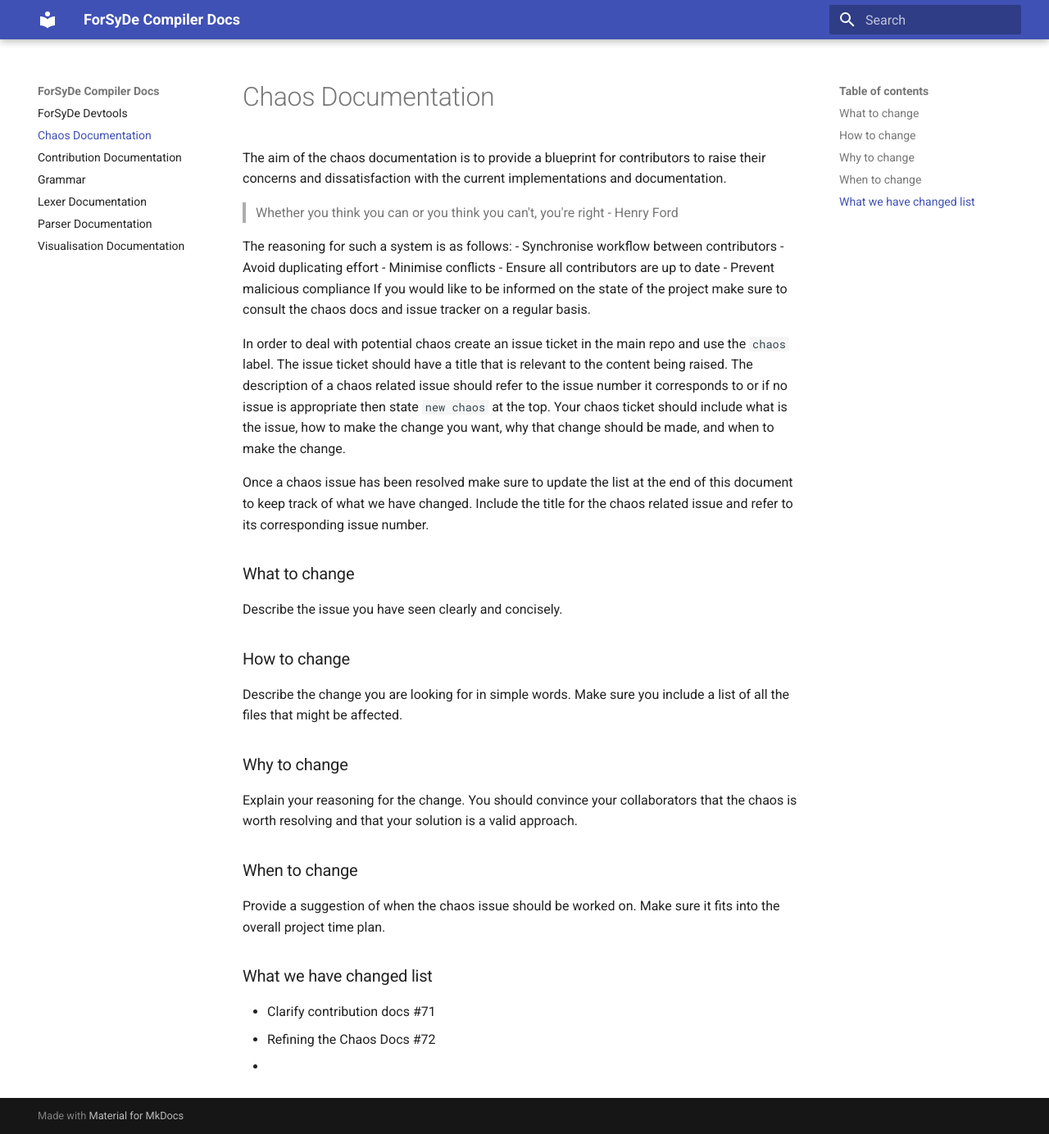
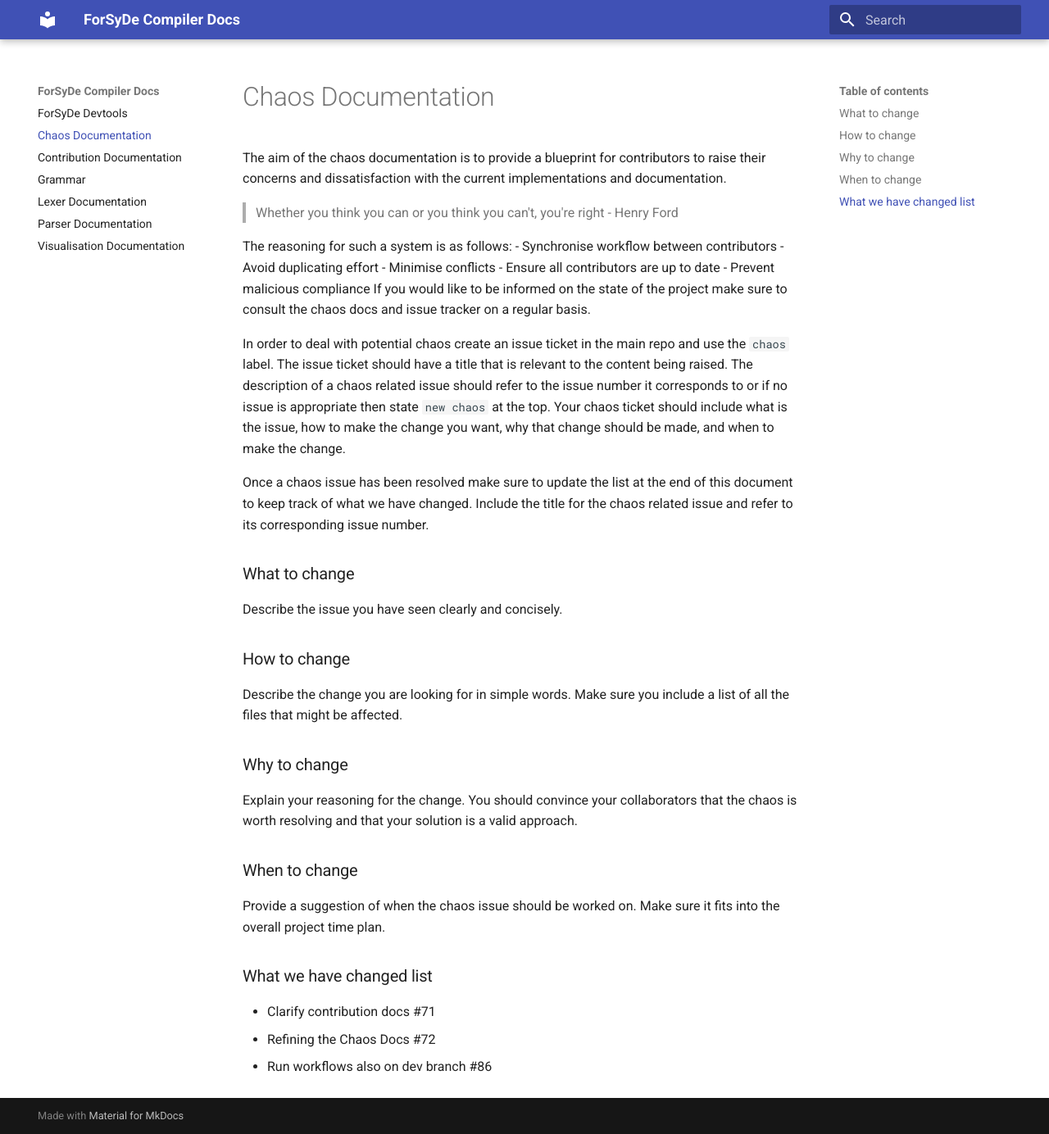
Before and after one commit to sthaeron/forsyde-devtools, an MkDocs documentation site: the page built from docs/chaos.md, in a window 1280 px wide and 1384 px high. Shown: the whole window at 82% size. Built offline with MkDocs 1.6.1 and Material for MkDocs 9.7.7, drawn with Linux system fonts in a browser that asks for light colours.

Commit message:
chaos: add Run workflows also on dev branch to resolved
Closes: #86

```diff
--- a/docs/chaos.md
+++ b/docs/chaos.md
@@ -26,4 +26,4 @@
 ### What we have changed list
 - Clarify contribution docs #71
 - Refining the Chaos Docs #72
--
+- Run workflows also on dev branch #86
```
